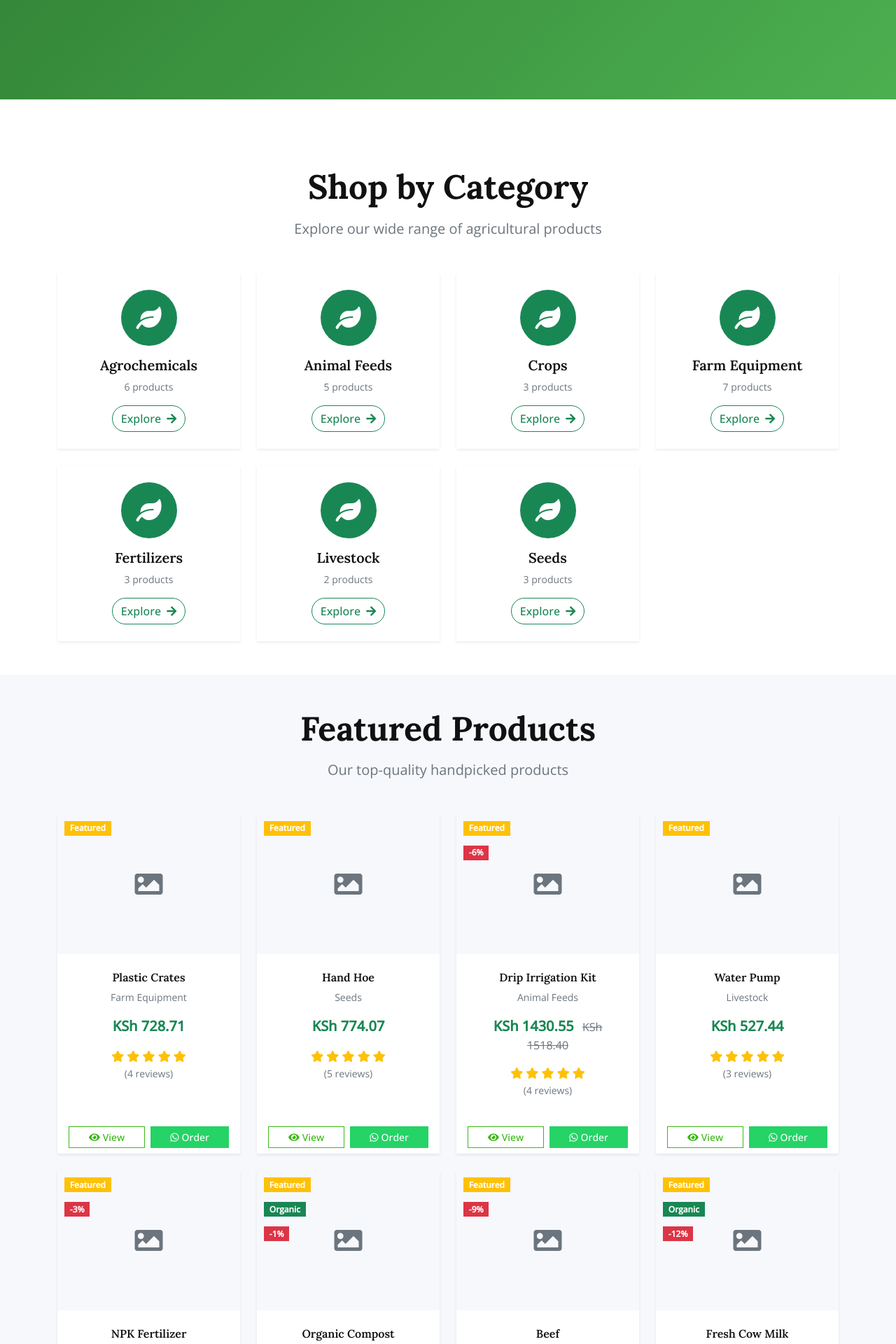
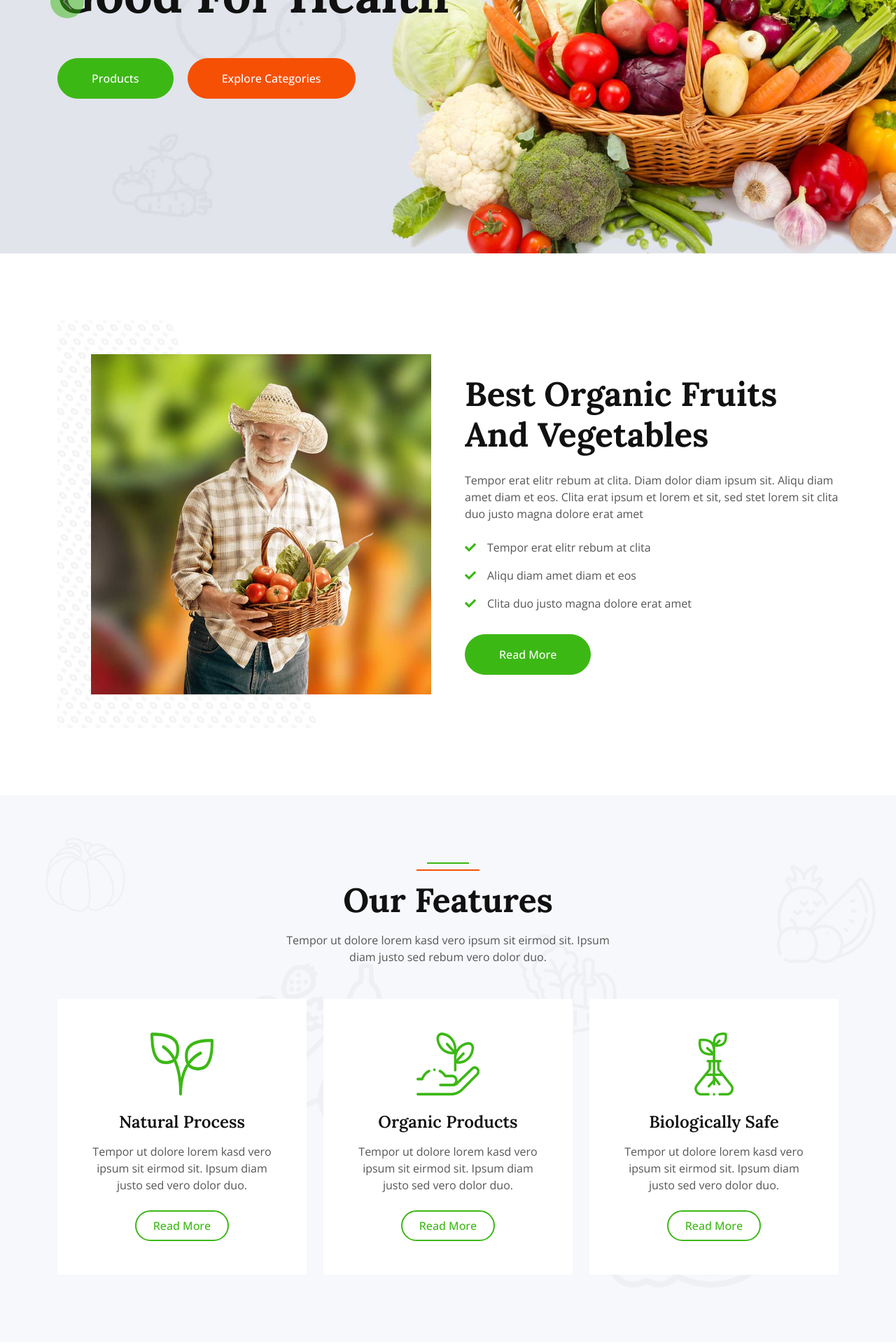
Before and after one commit to steve-ongera/evergreen, a Django app: page / in a window 1280 px wide. Shown: the part 358-2278 px from the top of the page at 70% size. Run offline with Django 5.2, Linux system fonts and the light colour scheme; data comes from the database, SQL or seed files in the repository; data that the repository does not hold is empty; some libraries are stand-ins or nearby versions.

Commit message:
made changes

```diff
--- a/farmers_website/views.py
+++ b/farmers_website/views.py
@@ -173,7 +173,7 @@
         'max_price': max_price,
     }
 
-    return render(request, 'products/product_list.html', context)
+    return render(request, 'product_list.html', context)
 
 
 def product_detail(request, slug):
--- a/templates/home.html
+++ b/templates/home.html
@@ -5,109 +5,115 @@
 
 {% block meta_description %}Discover fresh, organic farm products including vegetables, fruits, livestock, and agricultural supplies. Quality guaranteed with fast delivery.{% endblock %}
 
-{% block extra_css %}
-<style>
-.hero-carousel {
-    height: 500px;
-    background: linear-gradient(135deg, #2E7D32 0%, #4CAF50 100%);
-}
-
-.category-card:hover {
-    transform: translateY(-5px);
-    box-shadow: 0 10px 25px rgba(0,0,0,0.1);
-}
-
-.product-badge {
-    position: absolute;
-    top: 10px;
-    left: 10px;
-    z-index: 2;
-}
-
-.product-image-container {
-    height: 200px;
-    overflow: hidden;
-}
-
-.product-image-container img {
-    height: 100%;
-    width: 100%;
-    object-fit: cover;
-    transition: transform 0.3s ease;
-}
-
-.product-item:hover .product-image-container img {
-    transform: scale(1.1);
-}
-
-.price-original {
-    text-decoration: line-through;
-    color: #6c757d;
-}
-
-.rating-stars {
-    color: #ffc107;
-}
-
-.whatsapp-btn {
-    background: #25D366;
-    border: none;
-}
-
-.whatsapp-btn:hover {
-    background: #128C7E;
-}
-</style>
-{% endblock %}
 
 {% block content %}
-<!-- Hero Carousel Start -->
-<div class="container-fluid p-0 mb-5">
-    <div id="heroCarousel" class="carousel slide hero-carousel" data-bs-ride="carousel">
+<!-- Carousel Start -->
+    <div class="container-fluid p-0 mb-5 wow fadeIn" data-wow-delay="0.1s">
+        <div id="header-carousel" class="carousel slide" data-bs-ride="carousel">
             <div class="carousel-inner">
                 <div class="carousel-item active">
-                <div class="d-flex align-items-center justify-content-center h-100" style="background: linear-gradient(rgba(0,0,0,0.4), rgba(0,0,0,0.4)), url('{% static "img/hero-bg-1.jpg" %}'); background-size: cover; background-position: center;">
+                    <img class="w-100" src="{% static 'img/carousel-1.jpg'%}" alt="Image">
+                    <div class="carousel-caption">
                         <div class="container">
                             <div class="row justify-content-start">
-                            <div class="col-lg-7 text-white">
-                                <h1 class="display-2 mb-4 fw-bold">Fresh Organic Products</h1>
-                                <p class="fs-4 mb-4">Directly from farm to your table. Quality guaranteed, sustainably grown.</p>
-                                <a href="{% url 'product_list' %}" class="btn btn-success btn-lg rounded-pill px-5 py-3 me-3">
-                                    <i class="fas fa-shopping-basket me-2"></i>Shop Now
-                                </a>
-                                <a href="#categories" class="btn btn-outline-light btn-lg rounded-pill px-5 py-3">
-                                    <i class="fas fa-leaf me-2"></i>Explore Categories
-                                </a>
+                                <div class="col-lg-7">
+                                    <h1 class="display-2 mb-5 animated slideInDown">Organic Food Is Good For Health</h1>
+                                    <a href="{% url 'product_list' %}" class="btn btn-primary rounded-pill py-sm-3 px-sm-5">Products</a>
+                                    <a href="#categories" class="btn btn-secondary rounded-pill py-sm-3 px-sm-5 ms-3">Explore Categories</a>
                                 </div>
                             </div>
                         </div>
                     </div>
                 </div>
                 <div class="carousel-item">
-                <div class="d-flex align-items-center justify-content-center h-100" style="background: linear-gradient(rgba(0,0,0,0.4), rgba(0,0,0,0.4)), url('{% static "img/hero-bg-2.jpg" %}'); background-size: cover; background-position: center;">
+                    <img class="w-100" src="{% static 'img/carousel-2.jpg'%}" alt="Image">
+                    <div class="carousel-caption">
                         <div class="container">
                             <div class="row justify-content-start">
-                            <div class="col-lg-7 text-white">
-                                <h1 class="display-2 mb-4 fw-bold">Natural & Healthy</h1>
-                                <p class="fs-4 mb-4">Premium quality agricultural products for healthy living.</p>
-                                <a href="{% url 'product_list' %}?organic=true" class="btn btn-success btn-lg rounded-pill px-5 py-3 me-3">
-                                    <i class="fas fa-seedling me-2"></i>Organic Products
-                                </a>
+                                <div class="col-lg-7">
+                                    <h1 class="display-2 mb-5 animated slideInDown">Directly from farm to your table. Quality guaranteed, sustainably grown.</h1>
+                                    <a href="" class="btn btn-primary rounded-pill py-sm-3 px-sm-5">Products</a>
+                                    <a href="" class="btn btn-secondary rounded-pill py-sm-3 px-sm-5 ms-3">Services</a>
                                 </div>
                             </div>
                         </div>
                     </div>
                 </div>
             </div>
-        <button class="carousel-control-prev" type="button" data-bs-target="#heroCarousel" data-bs-slide="prev">
-            <span class="carousel-control-prev-icon"></span>
+            <button class="carousel-control-prev" type="button" data-bs-target="#header-carousel"
+                data-bs-slide="prev">
+                <span class="carousel-control-prev-icon" aria-hidden="true"></span>
+                <span class="visually-hidden">Previous</span>
             </button>
-        <button class="carousel-control-next" type="button" data-bs-target="#heroCarousel" data-bs-slide="next">
-            <span class="carousel-control-next-icon"></span>
+            <button class="carousel-control-next" type="button" data-bs-target="#header-carousel"
+                data-bs-slide="next">
+                <span class="carousel-control-next-icon" aria-hidden="true"></span>
+                <span class="visually-hidden">Next</span>
             </button>
         </div>
     </div>
-<!-- Hero Carousel End -->
+    <!-- Carousel End -->
+
+
+    <!-- About Start -->
+    <div class="container-xxl py-5">
+        <div class="container">
+            <div class="row g-5 align-items-center">
+                <div class="col-lg-6 wow fadeIn" data-wow-delay="0.1s">
+                    <div class="about-img position-relative overflow-hidden p-5 pe-0">
+                        <img class="img-fluid w-100" src="{% static 'img/about.jpg'%}">
+                    </div>
+                </div>
+                <div class="col-lg-6 wow fadeIn" data-wow-delay="0.5s">
+                    <h1 class="display-5 mb-4">Best Organic Fruits And Vegetables</h1>
+                    <p class="mb-4">Tempor erat elitr rebum at clita. Diam dolor diam ipsum sit. Aliqu diam amet diam et eos. Clita erat ipsum et lorem et sit, sed stet lorem sit clita duo justo magna dolore erat amet</p>
+                    <p><i class="fa fa-check text-primary me-3"></i>Tempor erat elitr rebum at clita</p>
+                    <p><i class="fa fa-check text-primary me-3"></i>Aliqu diam amet diam et eos</p>
+                    <p><i class="fa fa-check text-primary me-3"></i>Clita duo justo magna dolore erat amet</p>
+                    <a class="btn btn-primary rounded-pill py-3 px-5 mt-3" href="">Read More</a>
+                </div>
+            </div>
+        </div>
+    </div>
+    <!-- About End -->
+
+
+    <!-- Feature Start -->
+    <div class="container-fluid bg-light bg-icon my-5 py-6">
+        <div class="container">
+            <div class="section-header text-center mx-auto mb-5 wow fadeInUp" data-wow-delay="0.1s" style="max-width: 500px;">
+                <h1 class="display-5 mb-3">Our Features</h1>
+                <p>Tempor ut dolore lorem kasd vero ipsum sit eirmod sit. Ipsum diam justo sed rebum vero dolor duo.</p>
+            </div>
+            <div class="row g-4">
+                <div class="col-lg-4 col-md-6 wow fadeInUp" data-wow-delay="0.1s">
+                    <div class="bg-white text-center h-100 p-4 p-xl-5">
+                        <img class="img-fluid mb-4" src="img/icon-1.png" alt="">
+                        <h4 class="mb-3">Natural Process</h4>
+                        <p class="mb-4">Tempor ut dolore lorem kasd vero ipsum sit eirmod sit. Ipsum diam justo sed vero dolor duo.</p>
+                        <a class="btn btn-outline-primary border-2 py-2 px-4 rounded-pill" href="">Read More</a>
+                    </div>
+                </div>
+                <div class="col-lg-4 col-md-6 wow fadeInUp" data-wow-delay="0.3s">
+                    <div class="bg-white text-center h-100 p-4 p-xl-5">
+                        <img class="img-fluid mb-4" src="img/icon-2.png" alt="">
+                        <h4 class="mb-3">Organic Products</h4>
+                        <p class="mb-4">Tempor ut dolore lorem kasd vero ipsum sit eirmod sit. Ipsum diam justo sed vero dolor duo.</p>
+                        <a class="btn btn-outline-primary border-2 py-2 px-4 rounded-pill" href="">Read More</a>
+                    </div>
+                </div>
+                <div class="col-lg-4 col-md-6 wow fadeInUp" data-wow-delay="0.5s">
+                    <div class="bg-white text-center h-100 p-4 p-xl-5">
+                        <img class="img-fluid mb-4" src="img/icon-3.png" alt="">
+                        <h4 class="mb-3">Biologically Safe</h4>
+                        <p class="mb-4">Tempor ut dolore lorem kasd vero ipsum sit eirmod sit. Ipsum diam justo sed vero dolor duo.</p>
+                        <a class="btn btn-outline-primary border-2 py-2 px-4 rounded-pill" href="">Read More</a>
+                    </div>
+                </div>
+            </div>
+        </div>
+    </div>
+    <!-- Feature End -->
 
 <!-- Categories Section Start -->
 <section id="categories" class="container-xxl py-5">
```
Lines whose indentation alone changed are shown as unchanged.
